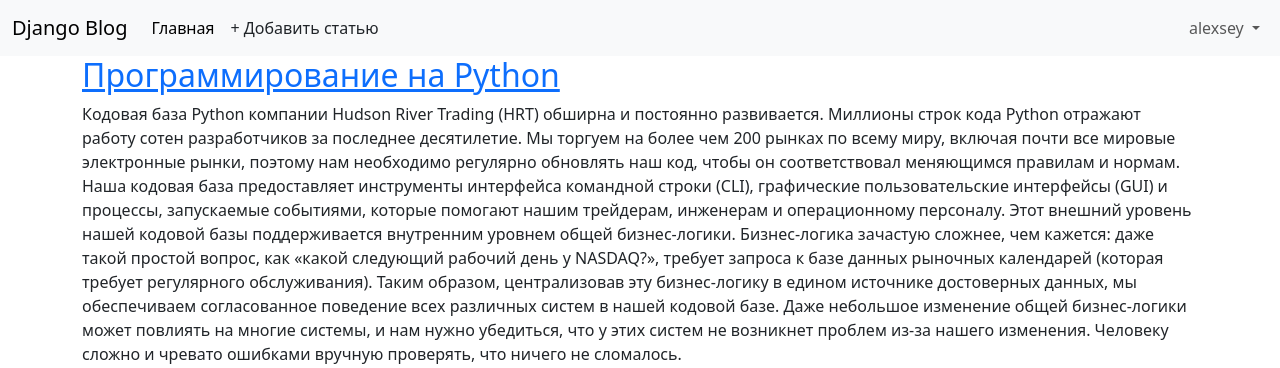
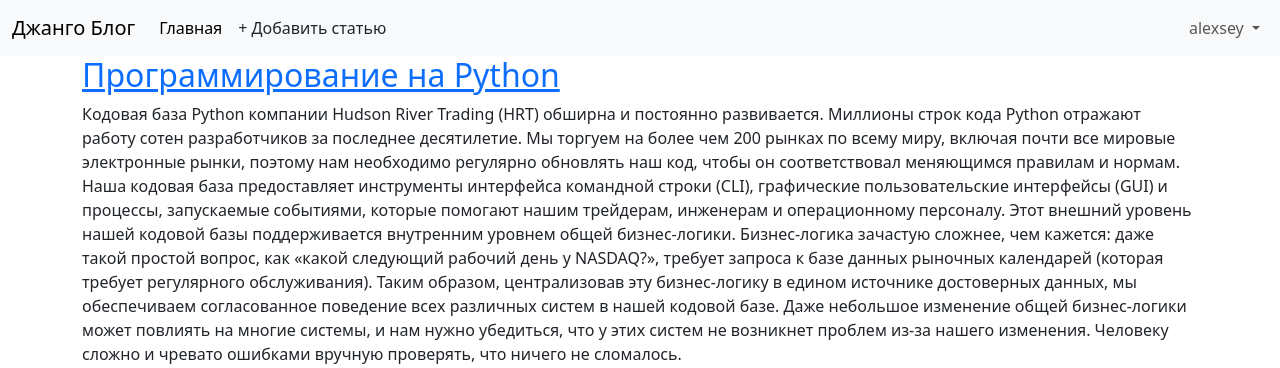
Before and after one commit to AlexseyWeb/mini-blog-on-django, a Django app: page / in a window 1280 px wide. Shown: the top 368 px of the page. Run offline with Django 4.2, Linux system fonts and the light colour scheme; a user stored in the database is signed in; data comes from the database, SQL or seed files in the repository.

Commit message:
update bootstrap

```diff
--- a/templates/base.html
+++ b/templates/base.html
@@ -12,7 +12,7 @@
 <body>
   <nav class="navbar navbar-expand-lg bg-body-tertiary">
     <div class="container-fluid">
-      <a class="navbar-brand" href="{% url 'home' %}">Django Blog</a>
+      <a class="navbar-brand" href="{% url 'home' %}">Джанго Блог</a>
       <button class="navbar-toggler" type="button"
         data-bs-toggle="collapse" data-bs-target="#navbarSupportedContent"
         aria-controls="navbarSupportedContent" aria-expanded="false"
```
